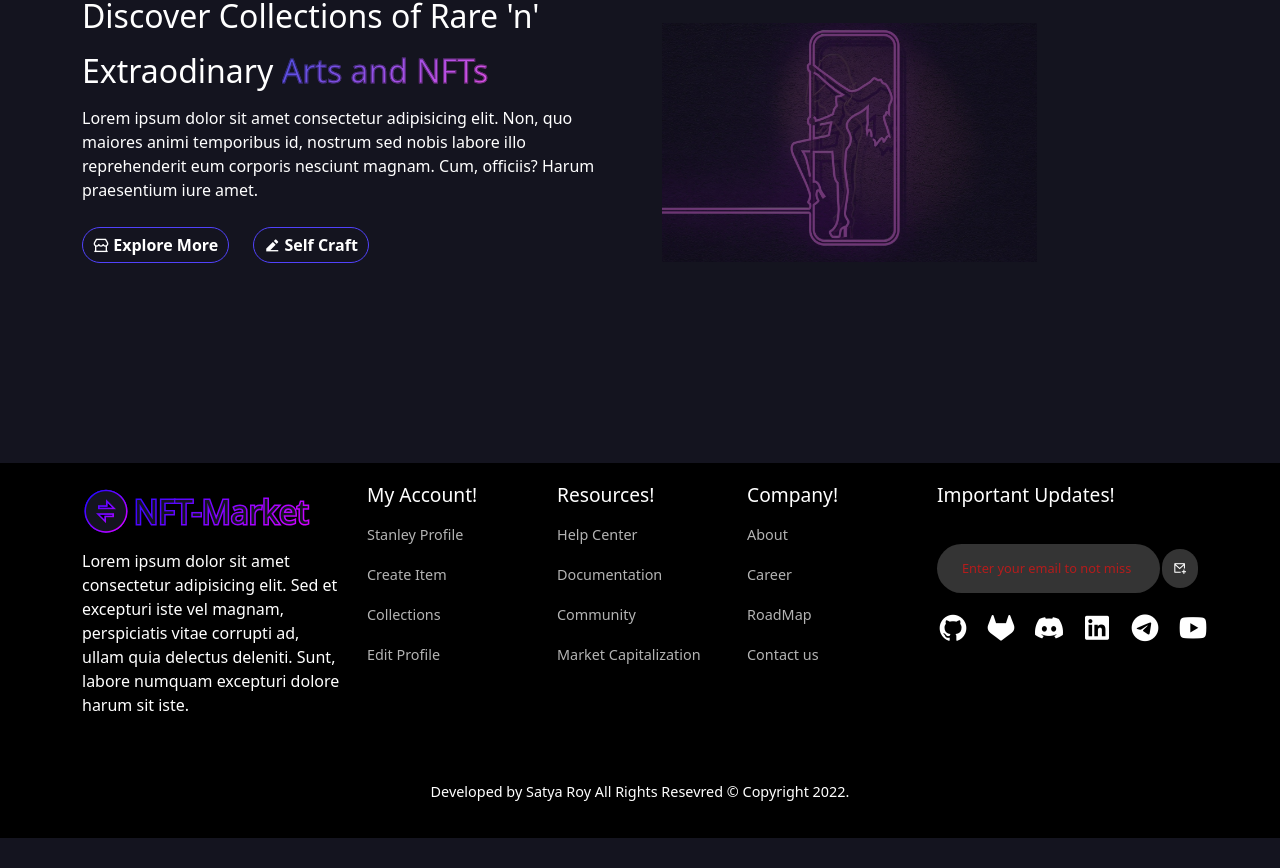
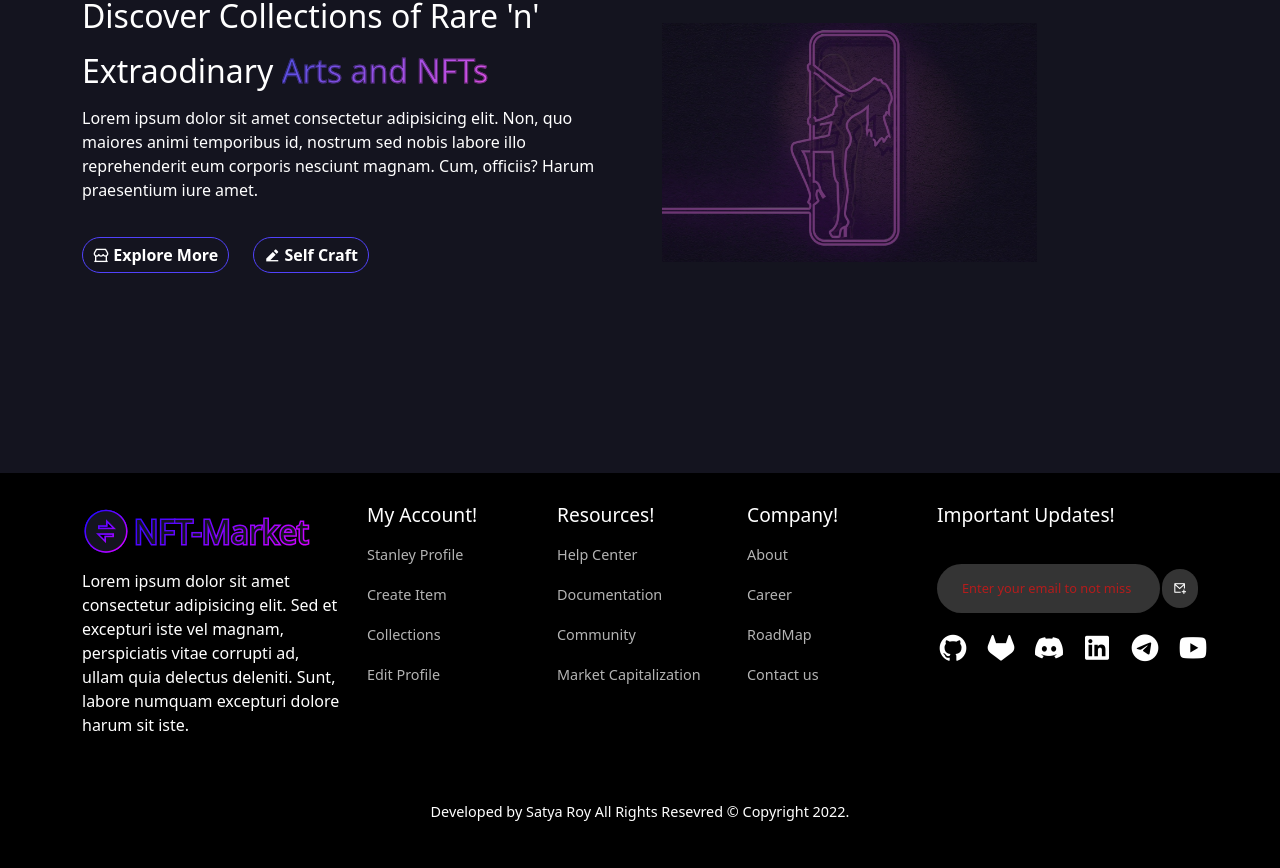
Before and after one commit to Razzor25/MarketPlace-NFT, a React (Create React App) app: page /home in a window 1280 px wide. Shown: the part 202-1070 px from the top of the page. Before the commit the page ends 1040 px from the top, so only its background shows below. Built offline with nearby package versions, Linux system fonts and the light colour scheme.

Commit message:
"little Changes on buttons"

```diff
--- a/src/components/Footer/footer.css
+++ b/src/components/Footer/footer.css
@@ -1,6 +1,6 @@
 .footer{
 background-color: #000;
-padding: 20px;
+padding: 30px;
 margin-top: 70px;
 }
 .footer h5{
--- a/src/components/ui/hero-section.css
+++ b/src/components/ui/hero-section.css
@@ -13,7 +13,8 @@
     -webkit-text-stroke: 1px rgb(0, 0, 0,0.5);
 }
 .hero__btns{
-margin-top: 25px;
+
+margin-top: 35px;
 }
 .hero__btns button{
     background: transparent;
```
